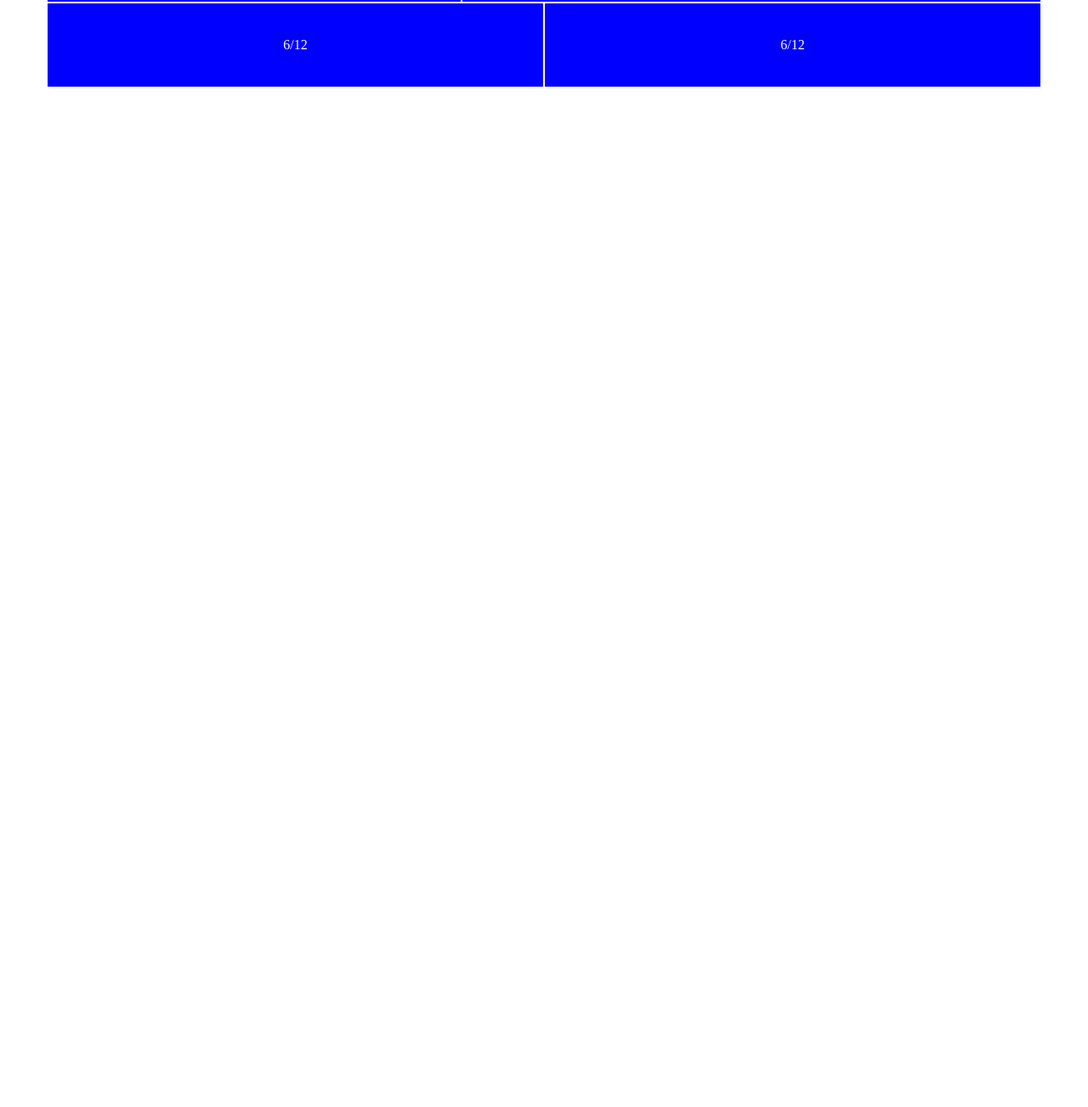
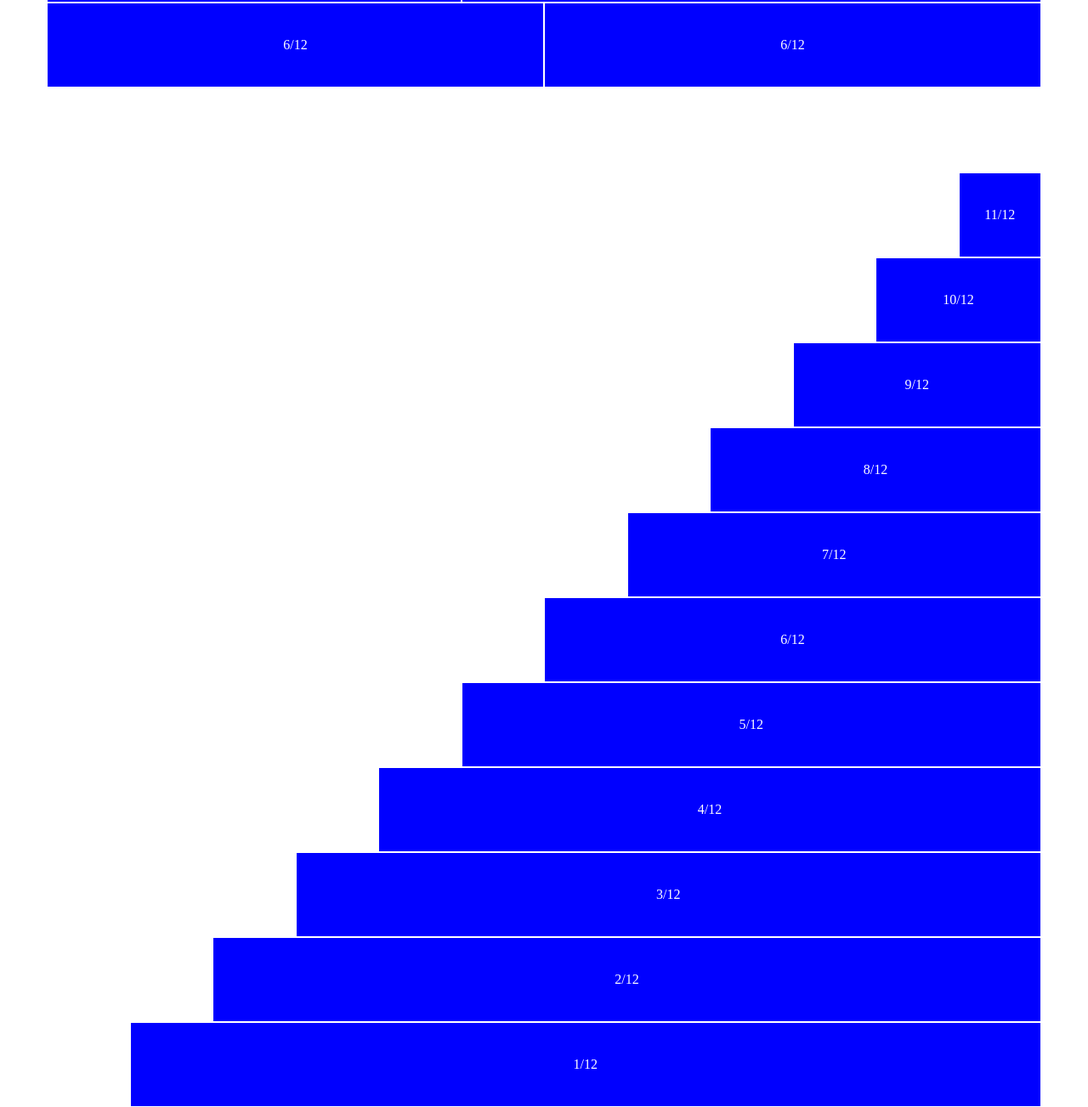
Before and after one commit to Gabr19/html-css-12bool, a plain HTML site: page index.html in a window 1280 px wide. Shown: the part 1297-2600 px from the top of the page at 85% size. Before the commit the page ends 1400 px from the top, so only its background shows below. Drawn offline with Linux system fonts and the light colour scheme.

Commit message:
aggiunta offset

```diff
--- a/index.html
+++ b/index.html
@@ -301,6 +301,118 @@
     </div>
 
 
+    <!-- OFFSET -->
+    <div class="container cont-tre">
+
+        <!-- 3.1 -->
+        <div class="row">
+            <div class="col-1 col-offset-11">
+                <div class="box">
+                    11/12
+                </div>
+            </div>
+        </div>
+
+        <!-- 3.2 -->
+        <div class="row">
+            <div class="col-2 col-offset-10">
+                <div class="box">
+                    10/12
+                </div>
+            </div>
+        </div>
+
+        <!-- 3.3 -->
+        <div class="row">
+            <div class="col-3 col-offset-9">
+                <div class="box">
+                    9/12
+                </div>
+            </div>
+        </div>
+
+        <!-- 3.4 -->
+        <div class="row">
+            <div class="col-4 col-offset-8">
+                <div class="box">
+                    8/12
+                </div>
+            </div>
+        </div>
+
+        <!-- 3.5 -->
+        <div class="row">
+            <div class="col-5 col-offset-7">
+                <div class="box">
+                    7/12
+                </div>
+            </div>
+        </div>
+
+        <!-- 3.6 -->
+        <div class="row">
+            <div class="col-6 col-offset-6">
+                <div class="box">
+                    6/12
+                </div>
+            </div>
+        </div>
+
+        <!-- 3.7 -->
+        <div class="row">
+            <div class="col-7 col-offset-5">
+                <div class="box">
+                    5/12
+                </div>
+            </div>
+        </div>
+
+        <!-- 3.8 -->
+        <div class="row">
+            <div class="col-8 col-offset-4">
+                <div class="box">
+                    4/12
+                </div>
+            </div>
+        </div>
+
+        <!-- 3.9 -->
+        <div class="row">
+            <div class="col-9 col-offset-3">
+                <div class="box">
+                    3/12
+                </div>
+            </div>
+        </div>
+
+        <!-- 3.10 -->
+        <div class="row">
+            <div class="col-10 col-offset-2">
+                <div class="box">
+                    2/12
+                </div>
+            </div>
+        </div>
+
+        <!-- 3.11 -->
+        <div class="row">
+            <div class="col-11 col-offset-1">
+                <div class="box">
+                    1/12
+                </div>
+            </div>
+        </div>
+
+
+
+
+
+
+
+
+
+    </div>
+
 
 
 
```
